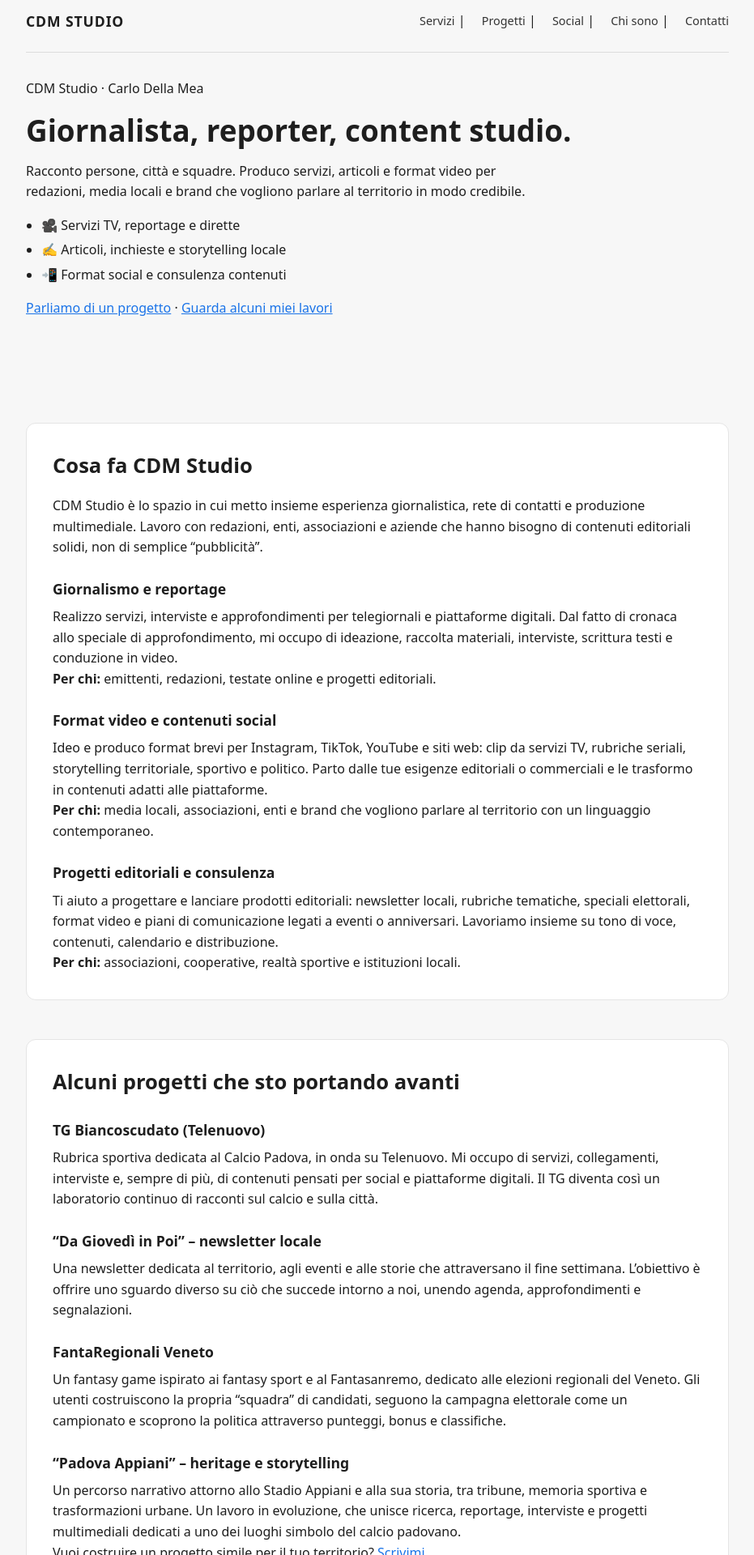
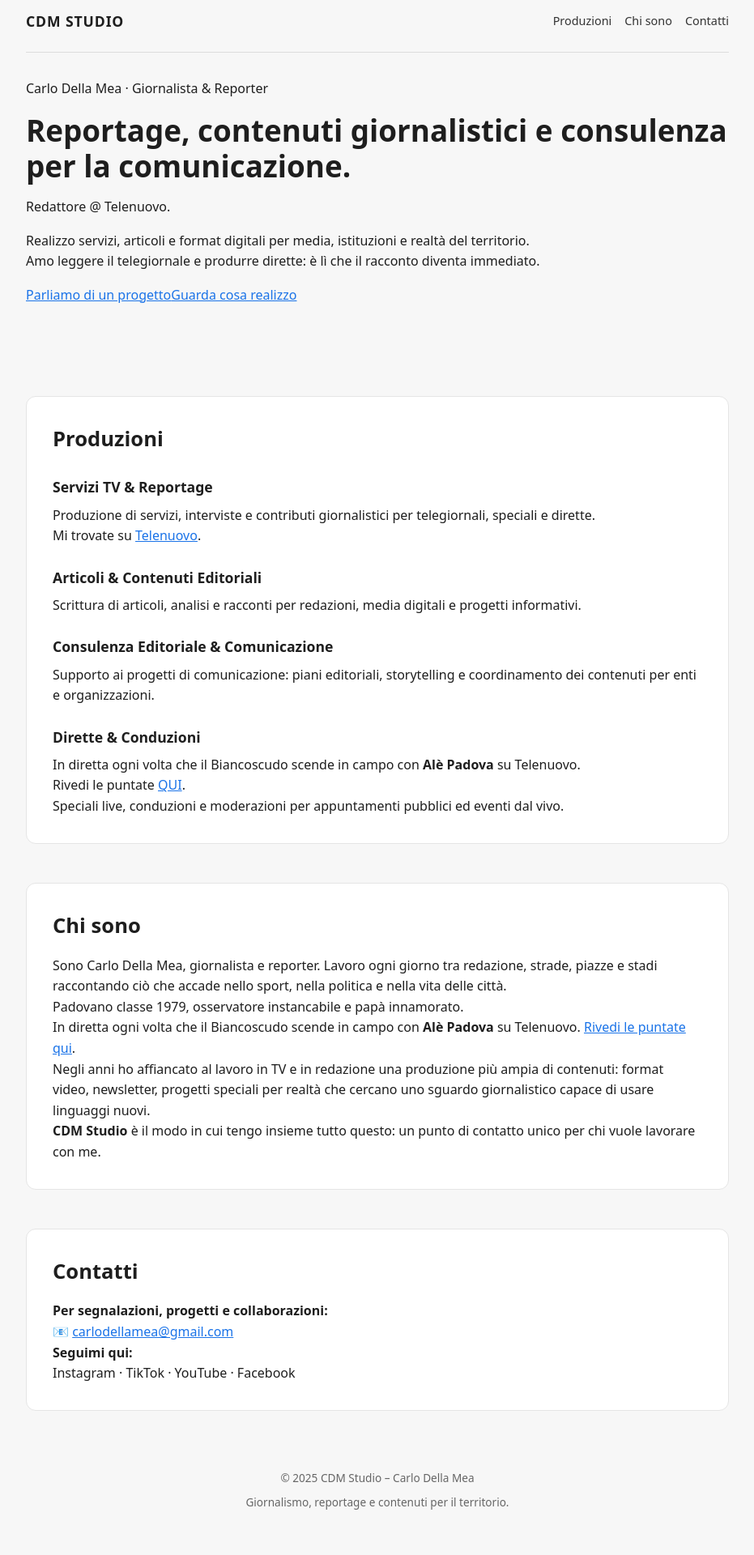
Before and after one commit to carlodellamea-blip/cdm-studio, a Next.js app: page / in a window 1280 px wide. Shown: the part 20-1940 px from the top of the page at 81% size, without its empty margins (174-1105 px from the left). Built offline with nearby package versions, Linux system fonts and the light colour scheme.

Commit message:
page.tsx

```diff
--- a/app/page.tsx
+++ b/app/page.tsx
@@ -2,207 +2,178 @@
 
 export default function CdmStudioPage() {
   return (
-    <div>
-      <header id="top">
-        <nav>
-          <div>CDM Studio</div>
-          <div>
-            <a href="#servizi">Servizi</a>{" | "}
-            <a href="#progetti">Progetti</a>{" | "}
-            <a href="#social">Social</a>{" | "}
-            <a href="#bio">Chi sono</a>{" | "}
+    <div className="cdm-page">
+      <header className="cdm-hero" id="top">
+        <div className="cdm-shell">
+          <nav className="cdm-nav">
+            <div className="cdm-logo">CDM Studio</div>
+            <div className="cdm-nav-links">
+              <a href="#produzioni">Produzioni</a>
+              <a href="#chi-sono">Chi sono</a>
               <a href="#contatti">Contatti</a>
             </div>
           </nav>
 
-        <div>
-          <p>CDM Studio · Carlo Della Mea</p>
-          <h1>Giornalista, reporter, content studio.</h1>
-          <p>
-            Racconto persone, città e squadre. Produco servizi, articoli e format video per
-            redazioni, media locali e brand che vogliono parlare al territorio in modo credibile.
+          <div className="cdm-hero-content">
+            <p className="cdm-kicker">Carlo Della Mea · Giornalista & Reporter</p>
+            <h1>
+              Reportage, contenuti giornalistici e consulenza per la comunicazione.
+            </h1>
+            <p className="cdm-hero-line cdm-hero-line-strong">
+              Redattore @ Telenuovo.
+            </p>
+            <p className="cdm-hero-line">
+              Realizzo servizi, articoli e format digitali per media, istituzioni e realtà del
+              territorio. Amo leggere il telegiornale e produrre dirette: è lì che il racconto
+              diventa immediato.
             </p>
 
-          <ul>
-            <li>🎥 Servizi TV, reportage e dirette</li>
-            <li>✍️ Articoli, inchieste e storytelling locale</li>
-            <li>📲 Format social e consulenza contenuti</li>
-          </ul>
-
-          <p>
-            <a href="#contatti">Parliamo di un progetto</a> ·{" "}
-            <a href="#progetti">Guarda alcuni miei lavori</a>
-          </p>
+            <div className="cdm-hero-cta">
+              <a href="#contatti" className="cdm-btn cdm-btn-primary">
+                Parliamo di un progetto
+              </a>
+              <a href="#produzioni" className="cdm-btn cdm-btn-secondary">
+                Guarda cosa realizzo
+              </a>
+            </div>
+          </div>
         </div>
       </header>
 
-      <main>
-        {/* SERVIZI */}
-        <section id="servizi">
-          <h2>Cosa fa CDM Studio</h2>
+      <main className="cdm-main">
+        {/* PRODUZIONI */}
+        <section id="produzioni" className="cdm-section">
+          <div className="cdm-shell">
+            <h2>Produzioni</h2>
+            <div className="cdm-grid">
+              <article className="cdm-card">
+                <h3>Servizi TV &amp; Reportage</h3>
                 <p>
-            CDM Studio è lo spazio in cui metto insieme esperienza giornalistica, rete di contatti e
-            produzione multimediale. Lavoro con redazioni, enti, associazioni e aziende che hanno
-            bisogno di contenuti editoriali solidi, non di semplice “pubblicità”.
+                  Produzione di servizi, interviste e contributi giornalistici per telegiornali,
+                  speciali e dirette.
                 </p>
+                <p className="cdm-extra">
+                  Mi trovate su{" "}
+                  <a
+                    href="https://www.telenuovo.it"
+                    target="_blank"
+                    rel="noreferrer"
+                  >
+                    Telenuovo
+                  </a>
+                  .
+                </p>
+              </article>
 
-          <h3>Giornalismo e reportage</h3>
+              <article className="cdm-card">
+                <h3>Articoli &amp; Contenuti Editoriali</h3>
                 <p>
-            Realizzo servizi, interviste e approfondimenti per telegiornali e piattaforme digitali.
-            Dal fatto di cronaca allo speciale di approfondimento, mi occupo di ideazione, raccolta
-            materiali, interviste, scrittura testi e conduzione in video.
+                  Scrittura di articoli, analisi e racconti per redazioni, media digitali e progetti
+                  informativi.
+                </p>
+              </article>
+
+              <article className="cdm-card">
+                <h3>Consulenza Editoriale &amp; Comunicazione</h3>
+                <p>
+                  Supporto ai progetti di comunicazione: piani editoriali, storytelling e
+                  coordinamento dei contenuti per enti e organizzazioni.
+                </p>
+              </article>
+
+              <article className="cdm-card">
+                <h3>Dirette &amp; Conduzioni</h3>
+                <p>
+                  In diretta ogni volta che il Biancoscudo scende in campo con{" "}
+                  <strong>Alè Padova</strong> su Telenuovo.
+                </p>
+                <p className="cdm-extra">
+                  Rivedi le puntate{" "}
+                  <a
+                    href="https://www.telenuovo.it" // TODO: sostituisci con la pagina specifica di Alè Padova
+                    target="_blank"
+                    rel="noreferrer"
+                  >
+                    QUI
+                  </a>
+                  .
+                </p>
+                <p className="cdm-extra">
+                  Speciali live, conduzioni e moderazioni per appuntamenti pubblici ed eventi dal
+                  vivo.
+                </p>
+              </article>
+            </div>
+          </div>
+        </section>
+
+        {/* CHI SONO */}
+        <section id="chi-sono" className="cdm-section cdm-section-alt">
+          <div className="cdm-shell">
+            <h2>Chi sono</h2>
+            <div className="cdm-text-block">
+              <p>
+                Sono Carlo Della Mea, giornalista e reporter. Lavoro ogni giorno tra redazione,
+                strade, piazze e stadi raccontando ciò che accade nello sport, nella politica e
+                nella vita delle città.
               </p>
               <p>
-            <strong>Per chi:</strong> emittenti, redazioni, testate online e progetti editoriali.
-          </p>
-
-          <h3>Format video e contenuti social</h3>
-          <p>
-            Ideo e produco format brevi per Instagram, TikTok, YouTube e siti web: clip da servizi
-            TV, rubriche seriali, storytelling territoriale, sportivo e politico. Parto dalle tue
-            esigenze editoriali o commerciali e le trasformo in contenuti adatti alle piattaforme.
+                Padovano classe 1979, osservatore instancabile e papà innamorato.
               </p>
               <p>
-            <strong>Per chi:</strong> media locali, associazioni, enti e brand che vogliono parlare
-            al territorio con un linguaggio contemporaneo.
-          </p>
-
-          <h3>Progetti editoriali e consulenza</h3>
-          <p>
-            Ti aiuto a progettare e lanciare prodotti editoriali: newsletter locali, rubriche
-            tematiche, speciali elettorali, format video e piani di comunicazione legati a eventi o
-            anniversari. Lavoriamo insieme su tono di voce, contenuti, calendario e distribuzione.
+                In diretta ogni volta che il Biancoscudo scende in campo con{" "}
+                <strong>Alè Padova</strong> su Telenuovo.{" "}
+                <a
+                  href="https://www.telenuovo.it" // TODO: sostituisci con la pagina specifica delle puntate
+                  target="_blank"
+                  rel="noreferrer"
+                >
+                  Rivedi le puntate qui
+                </a>
+                .
               </p>
               <p>
-            <strong>Per chi:</strong> associazioni, cooperative, realtà sportive e istituzioni
-            locali.
+                Negli anni ho affiancato al lavoro in TV e in redazione una produzione più ampia di
+                contenuti: format video, newsletter, progetti speciali per realtà che cercano uno
+                sguardo giornalistico capace di usare linguaggi nuovi.
               </p>
+              <p>
+                <strong>CDM Studio</strong> è il modo in cui tengo insieme tutto questo: un punto di
+                contatto unico per chi vuole lavorare con me.
+              </p>
+            </div>
+          </div>
         </section>
 
-        {/* PROGETTI */}
-        <section id="progetti">
-          <h2>Alcuni progetti che sto portando avanti</h2>
-
-          <h3>TG Biancoscudato (Telenuovo)</h3>
+        {/* CONTATTI */}
+        <section id="contatti" className="cdm-section">
+          <div className="cdm-shell">
+            <h2>Contatti</h2>
+            <div className="cdm-text-block">
               <p>
-            Rubrica sportiva dedicata al Calcio Padova, in onda su Telenuovo. Mi occupo di servizi,
-            collegamenti, interviste e, sempre di più, di contenuti pensati per social e piattaforme
-            digitali. Il TG diventa così un laboratorio continuo di racconti sul calcio e sulla
-            città.
-          </p>
-
-          <h3>“Da Giovedì in Poi” – newsletter locale</h3>
-          <p>
-            Una newsletter dedicata al territorio, agli eventi e alle storie che attraversano il
-            fine settimana. L’obiettivo è offrire uno sguardo diverso su ciò che succede intorno a
-            noi, unendo agenda, approfondimenti e segnalazioni.
-          </p>
-
-          <h3>FantaRegionali Veneto</h3>
-          <p>
-            Un fantasy game ispirato ai fantasy sport e al Fantasanremo, dedicato alle elezioni
-            regionali del Veneto. Gli utenti costruiscono la propria “squadra” di candidati,
-            seguono la campagna elettorale come un campionato e scoprono la politica attraverso
-            punteggi, bonus e classifiche.
-          </p>
-
-          <h3>“Padova Appiani” – heritage e storytelling</h3>
-          <p>
-            Un percorso narrativo attorno allo Stadio Appiani e alla sua storia, tra tribune,
-            memoria sportiva e trasformazioni urbane. Un lavoro in evoluzione, che unisce ricerca,
-            reportage, interviste e progetti multimediali dedicati a uno dei luoghi simbolo del
-            calcio padovano.
+                <strong>Per segnalazioni, progetti e collaborazioni:</strong>
+                <br />
+                📧{" "}
+                <a href="mailto:carlodellamea@gmail.com">
+                  carlodellamea@gmail.com
+                </a>
               </p>
 
               <p>
-            Vuoi costruire un progetto simile per il tuo territorio?{" "}
-            <a href="#contatti">Scrivimi</a>.
+                <strong>Seguimi qui:</strong>
+                <br />
+                Instagram · TikTok · YouTube · Facebook
               </p>
-        </section>
-
-        {/* PERCHE' */}
-        <section id="perche">
-          <h2>Perché lavorare con me</h2>
-          <p>
-            Non sono un’agenzia creativa generica. Vengo dal giornalismo quotidiano, dalla cronaca e
-            dallo sport locale: so cosa significa verificare, contestualizzare e raccontare con
-            responsabilità. Questo approccio lo porto in ogni progetto, che sia un servizio TV, un
-            format social o un percorso editoriale su misura.
-          </p>
-
-          <h3>Radicato nel territorio</h3>
-          <p>
-            Conosco bene Padova, il Veneto, il tessuto di associazioni, imprese, istituzioni e
-            realtà sportive. Questo rende i contenuti più credibili e vicini alle persone.
-          </p>
-
-          <h3>Sguardo giornalistico, linguaggio contemporaneo</h3>
-          <p>
-            Unisco metodo giornalistico e formati adatti a YouTube, Instagram, TikTok e ai siti
-            delle testate locali: il messaggio resta serio, ma il linguaggio è aggiornato.
-          </p>
-
-          <h3>Progetti, non solo contenuti</h3>
-          <p>
-            Non consegno solo video o testi: ragioniamo insieme su obiettivi, pubblico, calendario
-            editoriale e integrazione con gli strumenti che già usi.
-          </p>
-        </section>
-
-        {/* SOCIAL */}
-        <section id="social">
-          <h2>Dove puoi trovarmi online</h2>
-          <p>
-            CDM Studio vive ogni giorno anche sulle piattaforme social. Qui trovi dirette, clip dai
-            servizi TV, backstage e format in sperimentazione.
-          </p>
-
-          <ul>
-            <li>Instagram – reportage, storie dal campo, clip dai servizi.</li>
-            <li>TikTok – format brevi, spiegazioni rapide, esperimenti narrativi.</li>
-            <li>YouTube – speciali, reportage più lunghi, interviste.</li>
-            <li>Facebook – servizi, articoli e dirette per il pubblico locale.</li>
-          </ul>
-        </section>
-
-        {/* BIO */}
-        <section id="bio">
-          <h2>Chi sono</h2>
-          <p>
-            Sono Carlo Della Mea, giornalista e reporter. Lavoro ogni giorno tra redazione, stadi,
-            strade e piazze del Veneto, raccontando ciò che succede nello sport, nella politica e
-            nella vita delle città.
-          </p>
-          <p>
-            Negli anni ho affiancato all’attività in TV e nelle redazioni un lavoro più ampio sulla
-            produzione di contenuti: format video, newsletter, progetti speciali per realtà che
-            hanno bisogno di uno sguardo giornalistico ma anche di linguaggi nuovi.
-          </p>
-          <p>
-            CDM Studio è il modo in cui metto ordine in tutto questo: un punto di contatto unico per
-            chi vuole lavorare con me.
-          </p>
-        </section>
-
-        {/* CONTATTI */}
-        <section id="contatti">
-          <h2>Parliamo del tuo progetto</h2>
-          <p>
-            Se hai bisogno di un servizio, di un progetto editoriale o vuoi semplicemente capire se
-            possiamo lavorare insieme, scrivimi un messaggio con due righe su chi sei e cosa hai in
-            mente. Ti rispondo appena possibile.
-          </p>
-
-          <p>
-            📧 <strong>Email:</strong>{" "}
-            <a href="mailto:carlodellamea@gmail.com">carlodellamea@gmail.com</a>
-          </p>
+            </div>
+          </div>
         </section>
       </main>
 
-      <footer>
-        <p>© 2025 CDM Studio – Carlo Della Mea</p>
-        <p>Giornalismo, reportage e content studio.</p>
+      <footer className="cdm-footer">
+        <div className="cdm-shell cdm-footer-inner">
+          <p>© {new Date().getFullYear()} CDM Studio – Carlo Della Mea</p>
+          <p>Giornalismo, reportage e contenuti per il territorio.</p>
+        </div>
       </footer>
     </div>
   );
```
Lines whose indentation alone changed are shown as unchanged.
